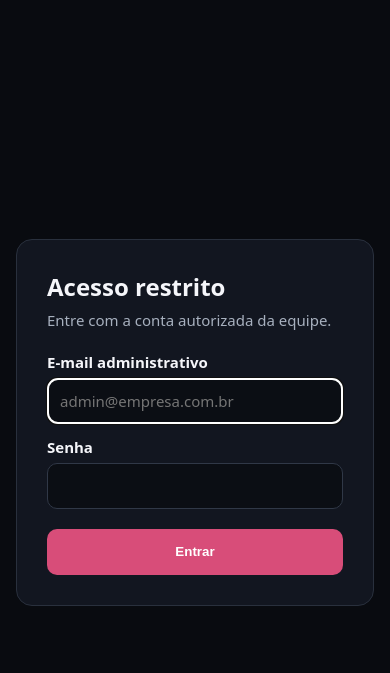
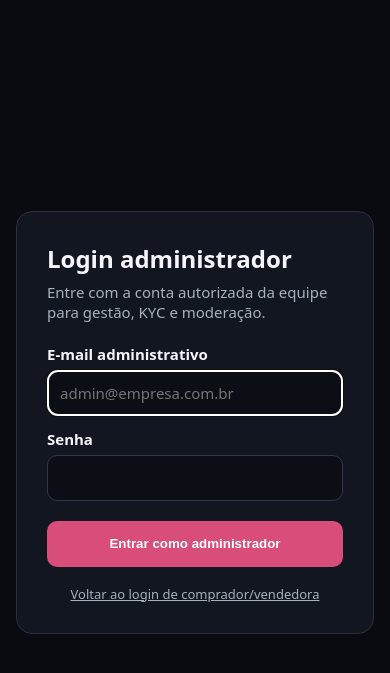
Before and after one commit to escamboloco/rendaerenda, a Django app: page /gestao/entrar/ in a window 390 px wide. Shown: the top 673 px of the page. Run offline with Django 5.2, Linux system fonts and the light colour scheme; parts of the project's set-up code (start-up, migrations or seed data) failed here and were passed over.

Commit message:
Adicionar botão de login como administrador
Atalho para /gestao/entrar/ na tela de login, menu mobile, header e
rodapé; staff autenticado vê acesso direto ao painel.

Co-authored-by: escamboloco <escamboloco@users.noreply.github.com>

```diff
--- a/backend/templates/backoffice/login.html
+++ b/backend/templates/backoffice/login.html
@@ -10,15 +10,18 @@
 </head>
 <body>
   <main class="box">
-    <h1>Acesso restrito</h1>
-    <p>Entre com a conta autorizada da equipe.</p>
+    <h1>Login administrador</h1>
+    <p>Entre com a conta autorizada da equipe para gestão, KYC e moderação.</p>
     <form method="post" autocomplete="on">
       {% csrf_token %}<input type="hidden" name="next" value="{{ next }}">
       {{ form.non_field_errors }}
       <label for="{{ form.email.id_for_label }}">{{ form.email.label }}</label>{{ form.email }}
       <label for="{{ form.password.id_for_label }}">{{ form.password.label }}</label>{{ form.password }}
-      <button type="submit">Entrar</button>
+      <button type="submit">Entrar como administrador</button>
     </form>
+    <p style="margin:18px 0 0;font-size:13px;text-align:center">
+      <a href="{% url 'account_login' %}" style="color:#a7b0be">Voltar ao login de comprador/vendedora</a>
+    </p>
   </main>
 </body>
 </html>
```
Also changed, not shown: backend/templates/account/login.html (+10 -0 lines), backend/templates/core/base.html (+15 -0 lines).
